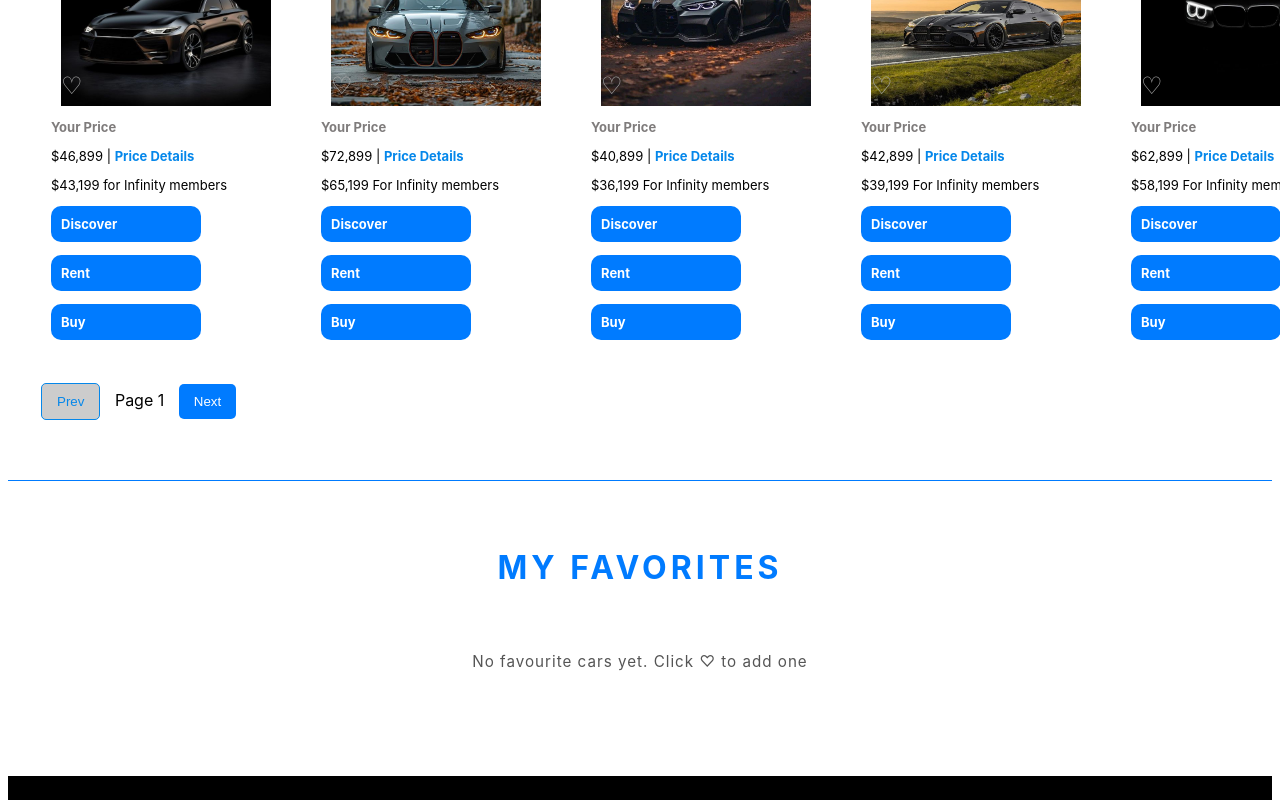
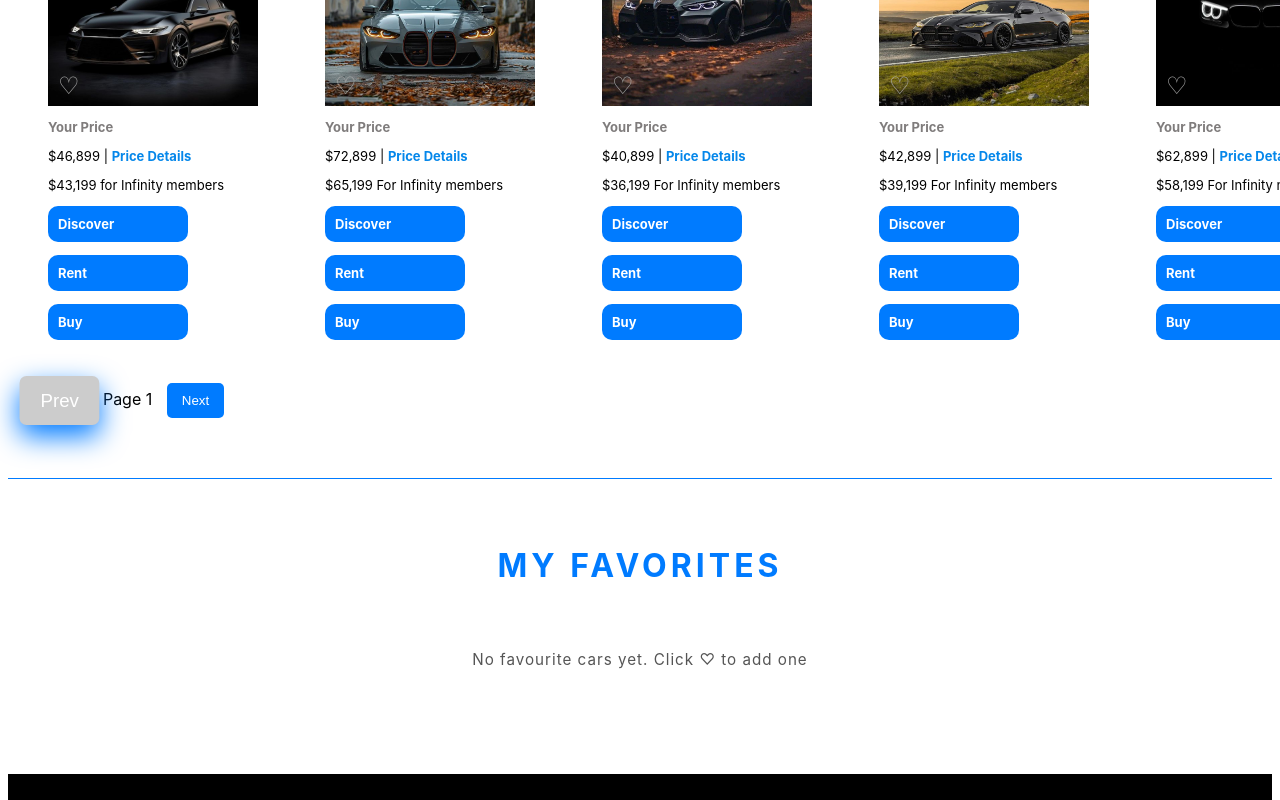
Before and after one commit to mnsengiyumva/Car-Dealership, a website: page src/CarDealership.html in a window 1280 px wide. In both pictures the pointer is over the button "Prev". Shown: the part 3033-3833 px from the top of the page. Drawn offline with Linux system fonts and the light colour scheme.

Commit message:
refactoring

```diff
--- a/src/CarDealership.CSS
+++ b/src/CarDealership.CSS
@@ -1239,8 +1239,6 @@ body{
 
 
 
-
-
 .slide-container{
     margin-left: 13px;
 }
@@ -1263,13 +1261,11 @@ body{
 .slider{
     margin-top: 20px;
     display: flex;
-    margin-left: 10px;
     padding-bottom: 30px;
     user-select: none;
     gap: 10px;
     background: white;
     z-index: 10;
-
 
 
 
@@ -1299,7 +1295,7 @@ body{
   align-items:center;
   justify-content:center;
   margin-right:20px;
-  padding-left: 10px;
+
 
 
 }
@@ -1365,7 +1361,6 @@ body{
 .slideShop{
 
     margin-top: 30px;
-    margin-left: 10px;
     justify-content: center;
 
 
@@ -1407,7 +1402,7 @@ body{
 }
 .shopCar{
 
-    padding-left: 10px;
+    padding-left: 27px;
     position: relative;
 
 
@@ -1532,8 +1527,6 @@ body{
 
 
 
-
-
 .pagination button{
     padding: 10px 15px;
     margin: 0 10px;
@@ -1543,16 +1536,19 @@ body{
     border-radius: 5px;
     cursor: pointer;
 
+    transition: transform 0.2s ease, box-shadow 0.2s ease;
+
 
 }
 .pagination button:hover{
     padding: 10px 15px;
     margin: 0 10px;
-  border: #0587ea solid 1px;
-  background-color: white;
-  color: #0587ea;
+    background-color: #007bff;
+    color: white;
     border-radius: 5px;
     cursor: pointer;
+    transform: scale(1.4);
+    box-shadow: 0 8px 20px #007bff;
 
 }
 
```
Lines whose indentation alone changed are shown as unchanged.
